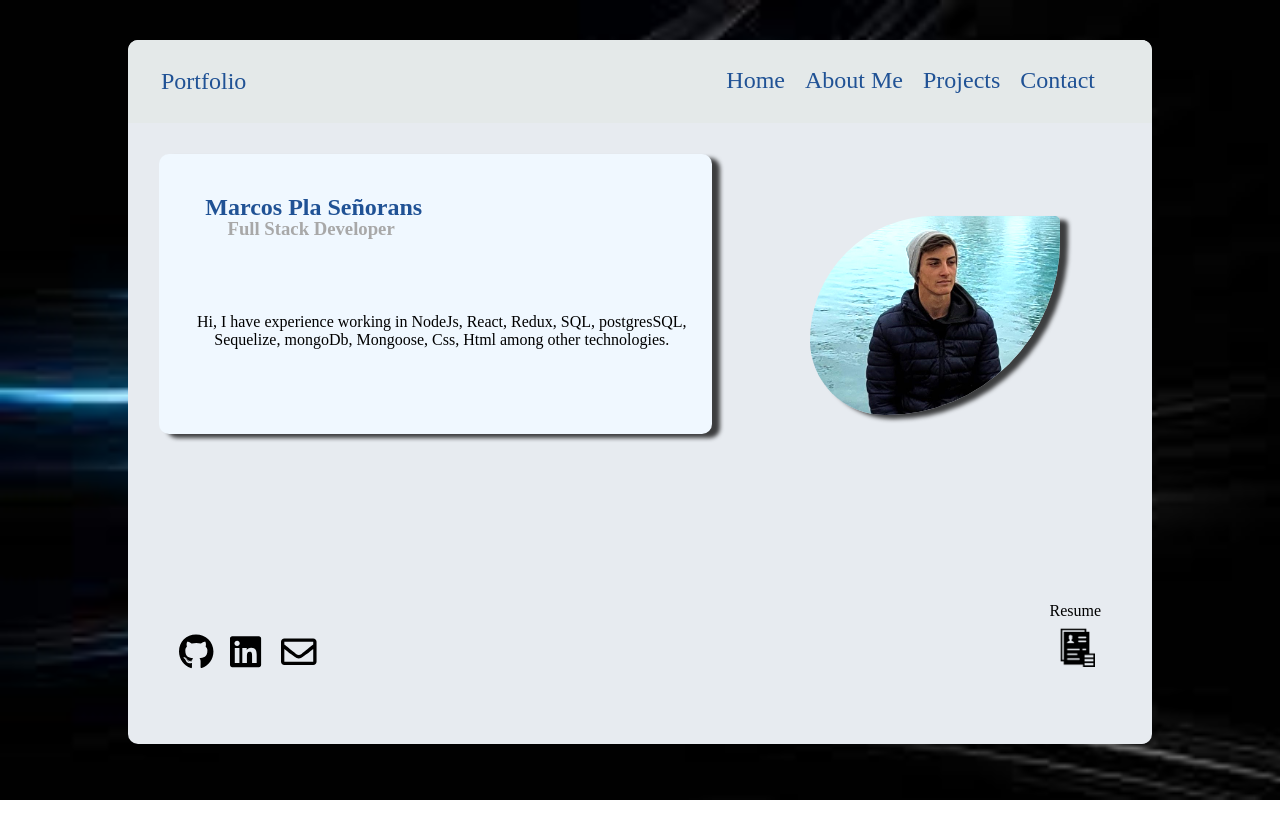
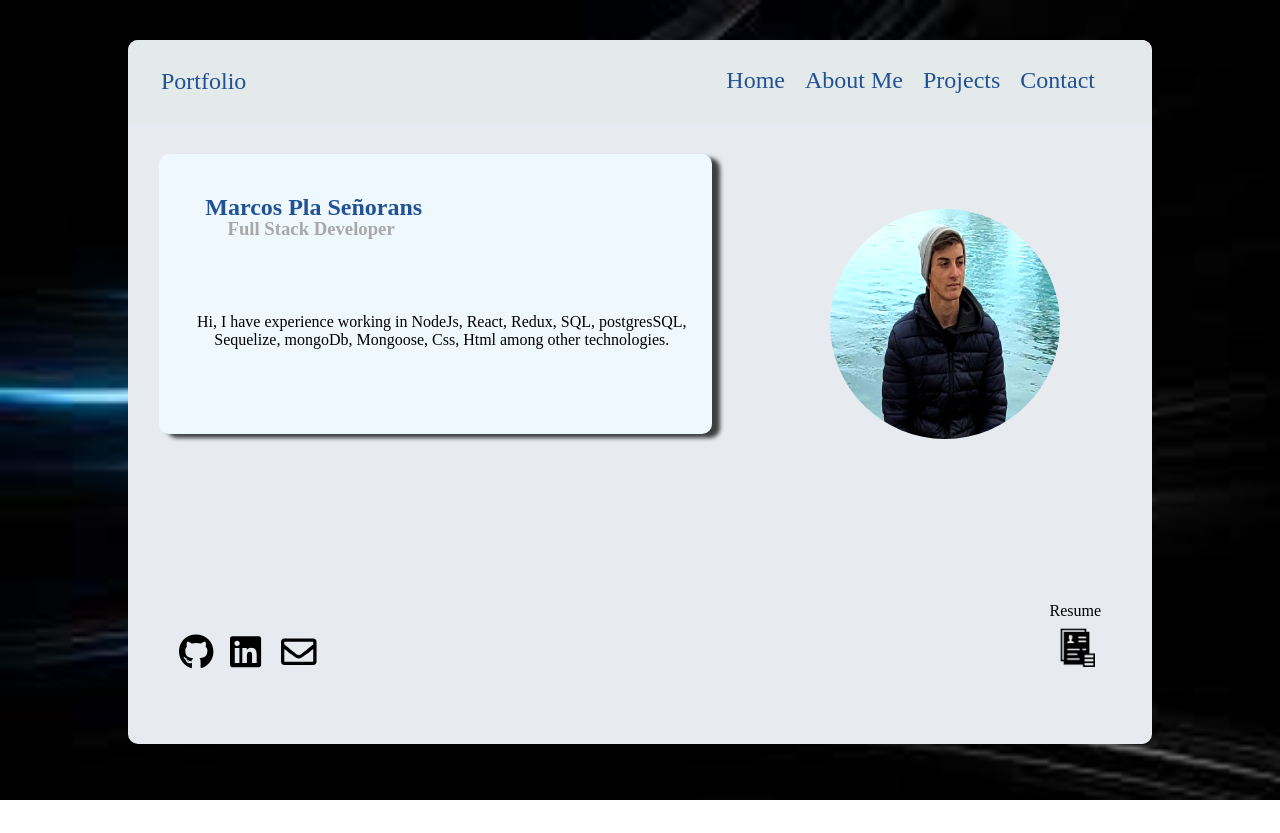
Before and after one commit to marcospla02/Portfolio-v1.0, a React (Create React App) app: page / in a window 1280 px wide. After the commit the page ends 800 px from the top, so only its background shows below. Built offline with nearby package versions, Linux system fonts and the light colour scheme.

Commit message:
image rendonda

```diff
--- a/src/Components/Home/HomeStyled.js
+++ b/src/Components/Home/HomeStyled.js
@@ -53,17 +53,14 @@ export const AboutMe = styled.div`
 export const MyPicture = styled.div`
   margin-left: 650px;
   position: absolute;
-  top: 25%;
+  top: 24%;
   right: 9%;
   img {
-    /* border-radius: 100em; */
     filter: brightness(140%);
-    box-shadow: 8px 4px 4px rgba(0, 0, 0, 0.74);
+    width: 230px;
+    height: 230px;
+    border-radius: 150px;
     border: 5px;
-    border-top-left-radius: 250px;
-    border-top-right-radius: 10px;
-    border-bottom-left-radius: 150px;
-    border-bottom-right-radius: 350px;
   }
   @media (max-width: 1118px) {
     top: 5000px;
```
